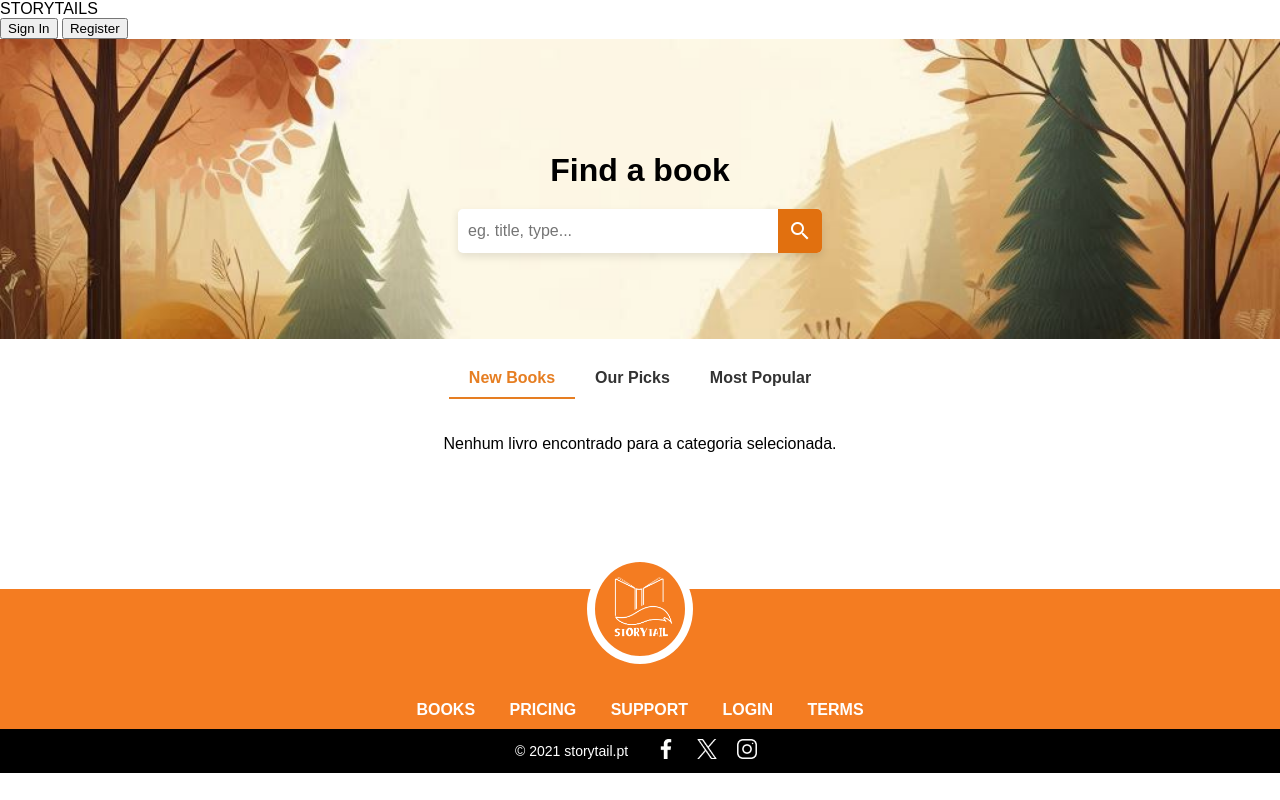
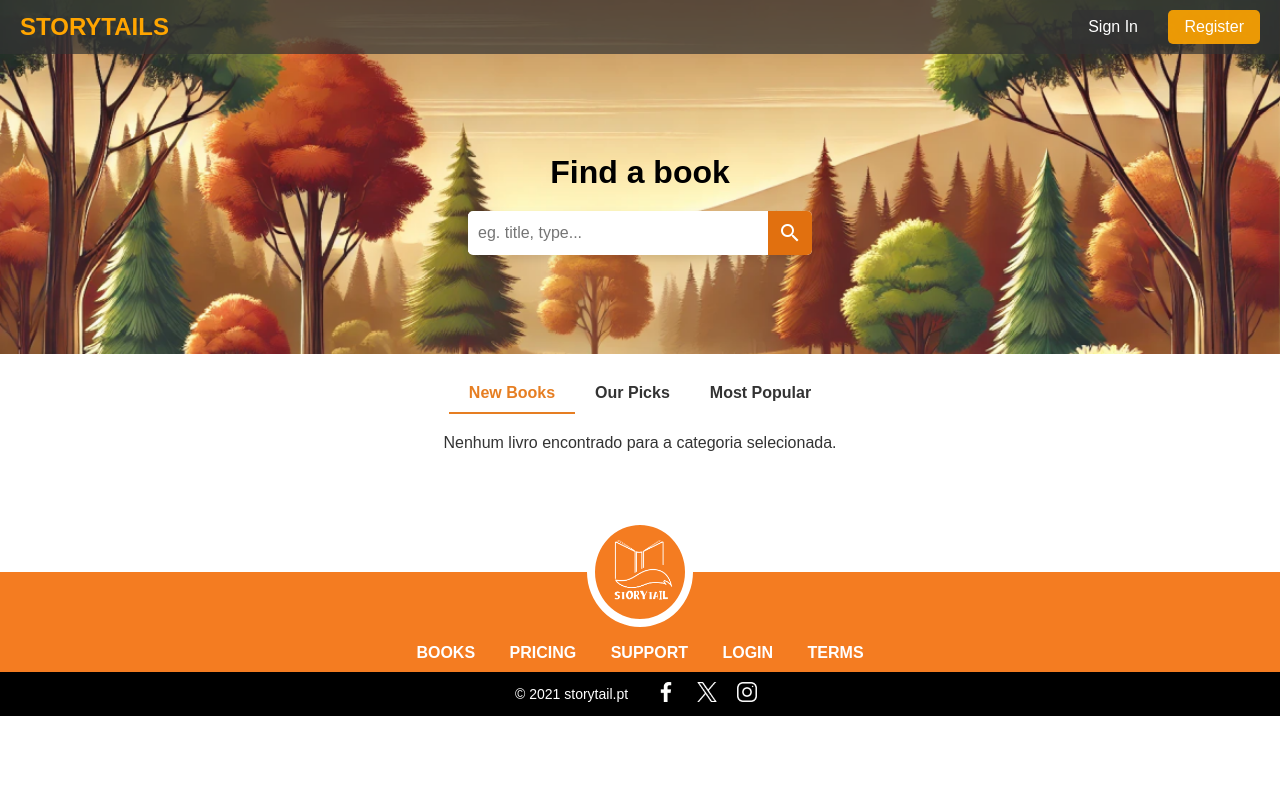
Before and after one commit to Ruizinho99/Story_Tail, a PHP site: page / in a window 1280 px wide. Run offline with PHP 8.4, Linux system fonts and the light colour scheme; data that the repository does not hold is empty.

Commit message:
background image transparente no header

```diff
--- a/index.php
+++ b/index.php
@@ -39,6 +39,8 @@ function getBooks($category) {
     <title>Exemplo com iframe</title>
 </head>
 <body>
+    <!-- Contêiner de fundo para header e search-section -->
+    <div class="background-container">
         <?php include 'sl_header.html'; ?>
 
         <section class="search-section">
@@ -52,8 +54,9 @@ function getBooks($category) {
                 </div>
             </div>
         </section>
+    </div>
 
-    <!-- Seção New Books -->
+    <!-- Seção New Books (sem imagem de fundo) -->
     <section class="new-books-section">
         <?php
         // Carregar estilos específicos da seção New Books
--- a/sl_header.html
+++ b/sl_header.html
@@ -3,7 +3,7 @@
 <head>
     <meta charset="UTF-8">
     <meta name="viewport" content="width=device-width, initial-scale=1.0">
-    <link rel="stylesheet" href="header.css">
+    <link rel="stylesheet" href="style.css">
     <title>Storytails</title>
 </head>
 <body>
--- a/style.css
+++ b/style.css
@@ -1,13 +1,79 @@
+/* Reset e estilo do corpo */
+* {
+    margin: 0;
+    padding: 0;
+    box-sizing: border-box;
+}
+
+body {
+    font-family: Arial, sans-serif;
+    color: #333;
+}
+
+/* Contêiner de fundo */
+.background-container {
+    background-image: url('images/cover.png'); /* Imagem de fundo para header e search section */
+    background-size: cover;
+    background-position: center top;
+    background-repeat: no-repeat;
+    background-color: transparent; /* Garantir que não haja cor de fundo por trás */
+}
+
+/* Header */
+header {
+    background-color: rgba(51, 51, 51, 0.7); /* Fundo semi-transparente */
+    padding: 10px 20px;
+    position: relative;
+    z-index: 2;
+}
+
+.header-content {
+    display: flex;
+    justify-content: space-between;
+    align-items: center;
+}
+
+.logo {
+    color: #FFA500; /* Cor laranja para o título */
+    font-size: 24px;
+    font-weight: bold;
+}
+
+.buttons button {
+    background-color: rgba(255, 165, 0, 0.9); /* Cor laranja com 90% de opacidade */
+    color: white;
+    border: none;
+    padding: 8px 16px;
+    font-size: 16px;
+    margin-left: 10px;
+    border-radius: 5px;
+    cursor: pointer;
+    transition: background-color 0.3s;
+}
+
+.buttons .sign-in {
+    background-color: rgba(51, 51, 51, 0.8); /* Preto com 80% de opacidade para o botão Sign In */
+    color: #fff;
+}
+
+.buttons .register {
+    background-color: rgba(255, 165, 0, 0.9); /* Cor laranja com 90% de opacidade para o botão Register */
+}
+
+.buttons button:hover {
+    background-color: #cc8400; /* Efeito de hover mais escuro */
+}
+
 /* Seção de pesquisa */
 .search-section {
-    background-image: url('images/search.png');
-    background-size: cover;
-    background-position: center;
     width: 100%;
     height: 300px;
     display: flex;
     align-items: center;
     justify-content: center;
+    background-color: rgba(255, 255, 255, 0); /* Fundo branco semi-transparente */
+    position: relative;
+    z-index: 1;
 }
 
 .search-container {
@@ -19,6 +85,7 @@
     margin-bottom: 20px;
     color: #000; /* Texto "Find a book" em preto */
 }
+
 .search-bar {
     display: flex;
     align-items: center;
@@ -52,9 +119,10 @@
     font-size: 24px;
 }
 
-/* Seção New Books */
+/* Seção New Books (sem imagem de fundo) */
 .books-section {
     padding: 20px;
+    background-color: #fff; /* Fundo branco para garantir que não herde a imagem */
 }
 
 .category-selector {
```
Also changed, not shown: sl_header.css (deleted, +0 -54 lines), images/cover.png (added). Lines whose indentation alone changed are shown as unchanged.
